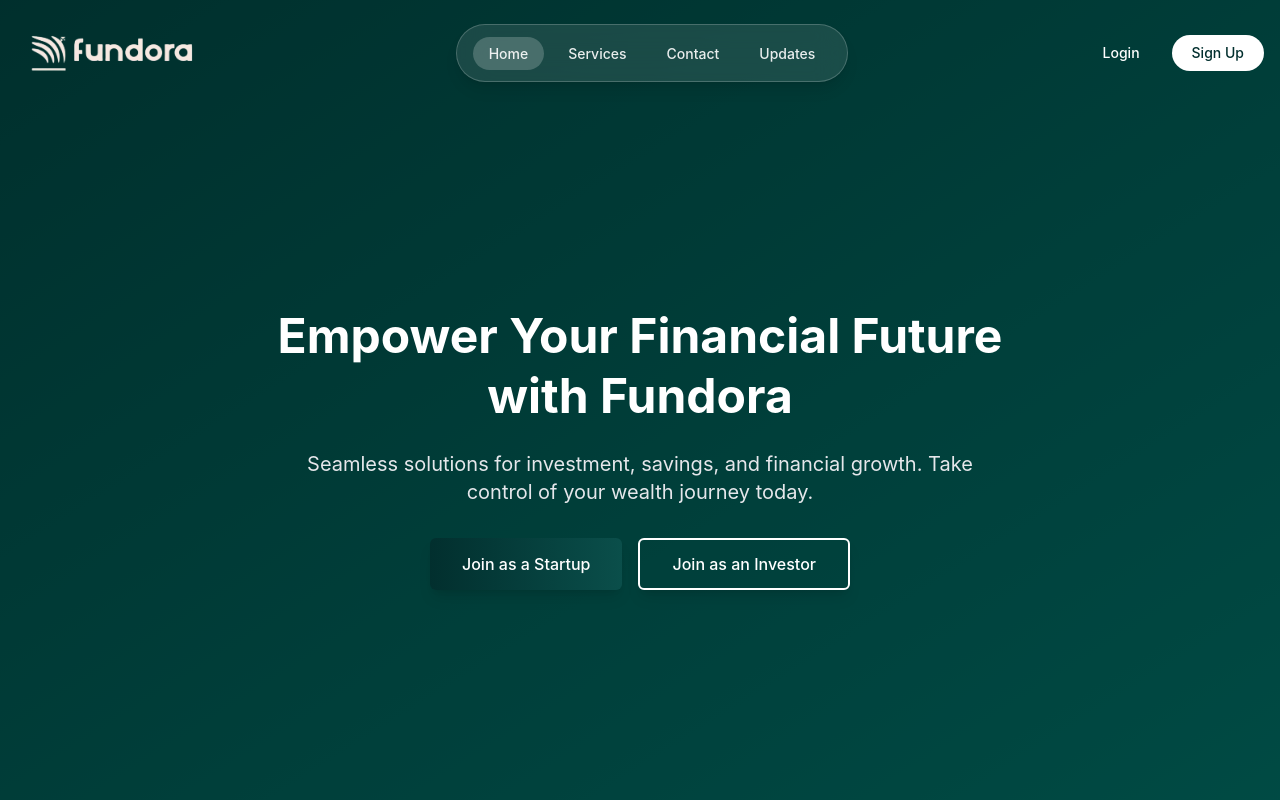
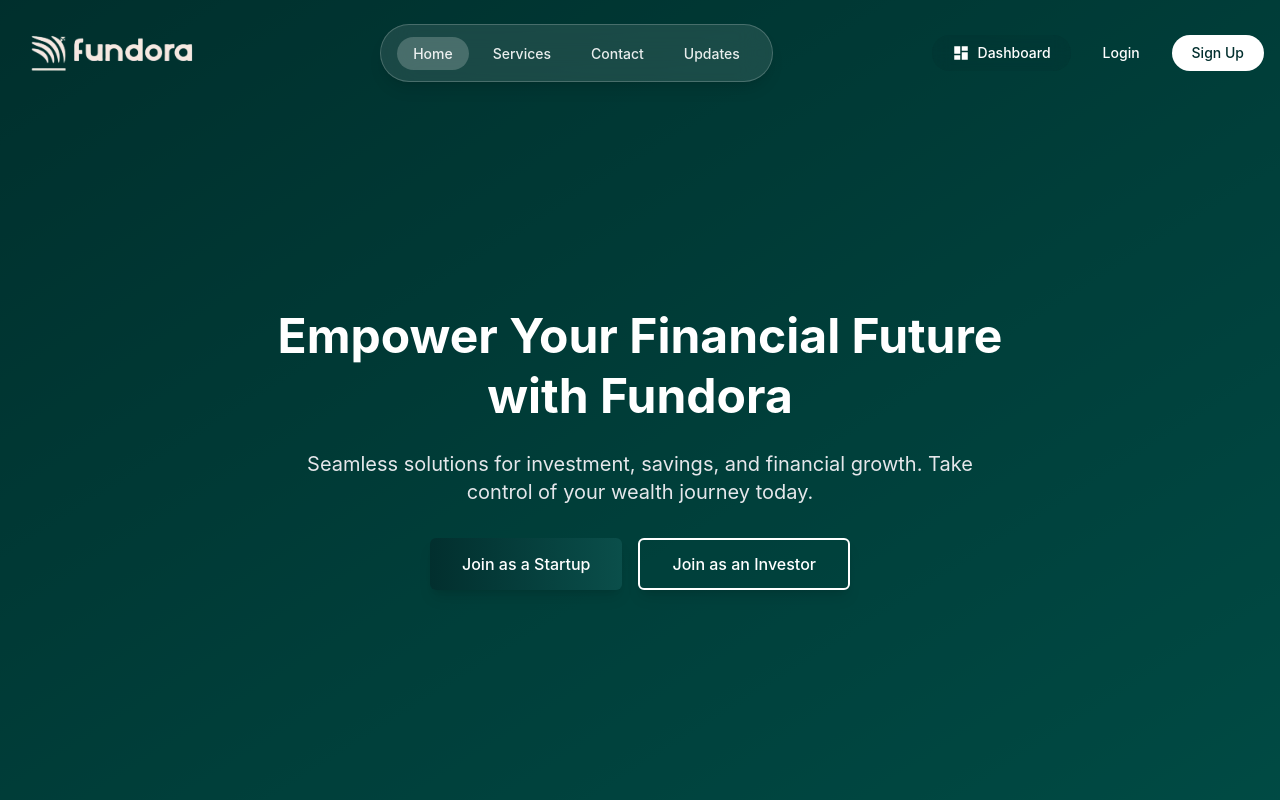
Before and after one commit to VestFundora/fundora, a React (Vite) app: page / in a window 1280 px wide. Shown: the top 800 px of the page. Built offline with nearby package versions, Linux system fonts and the light colour scheme.

Commit message:
Added the Dashboard button on the landing page

```diff
--- a/src/components/Header.jsx
+++ b/src/components/Header.jsx
@@ -2,6 +2,7 @@ import { useState, useEffect, useRef } from 'react'
 import { Link, useLocation } from 'react-router-dom'
 import gsap from 'gsap'
 import { ScrollTrigger } from 'gsap/ScrollTrigger'
+import { MdDashboard } from 'react-icons/md'
 import logo from '../assets/Logo.png'
 // Register GSAP plugins
 gsap.registerPlugin(ScrollTrigger);
@@ -96,8 +97,15 @@ function Header() {
                     </div>
                 </button>
 
-                {/* Auth Buttons */}
+                {/* Auth Buttons - Modified */}
                 <div className="hidden md:flex items-center gap-3">
+                    <Link
+                        to="/dashboard"
+                        className="flex items-center gap-2 px-5 py-2 text-sm font-medium text-white bg-teal-950/20 rounded-full transition-all duration-300 hover:bg-teal-950/30 hover:scale-105 hover:shadow-lg hover:shadow-white/10 active:scale-95 cursor-pointer backdrop-blur-sm"
+                    >
+                        <MdDashboard className="text-lg" />
+                        <span>Dashboard</span>
+                    </Link>
                     <button className="px-5 py-2 text-sm font-medium text-white bg-transparent rounded-full transition-all duration-300 hover:bg-white/10 hover:scale-105 hover:shadow-white/20 active:scale-95 cursor-pointer">
                         Login
                     </button>
@@ -107,7 +115,7 @@ function Header() {
                 </div>
             </div>
 
-            {/* Mobile Menu */}
+            {/* Mobile Menu - Modified */}
             <div className={`md:hidden fixed inset-x-0 top-[72px] bg-black/90 backdrop-blur-lg transition-all duration-300 ${
                 isMenuOpen ? 'opacity-100 translate-y-0' : 'opacity-0 -translate-y-10 pointer-events-none'
             }`}>
@@ -134,6 +142,14 @@ function Header() {
                             </li>
                         ))}
                         <li className="pt-4 flex flex-col gap-2">
+                            <Link
+                                to="/dashboard"
+                                className="w-full px-5 py-2 text-sm font-medium text-white bg-teal-950 rounded-lg transition-all duration-300 hover:bg-teal-900 flex items-center justify-center gap-2"
+                                onClick={() => setIsMenuOpen(false)}
+                            >
+                                <MdDashboard className="text-lg" />
+                                <span>Dashboard</span>
+                            </Link>
                             <button className="w-full px-5 py-2 text-sm font-medium text-white bg-transparent border border-white/20 rounded-lg transition-all duration-300 hover:bg-white/10">
                                 Login
                             </button>
```
